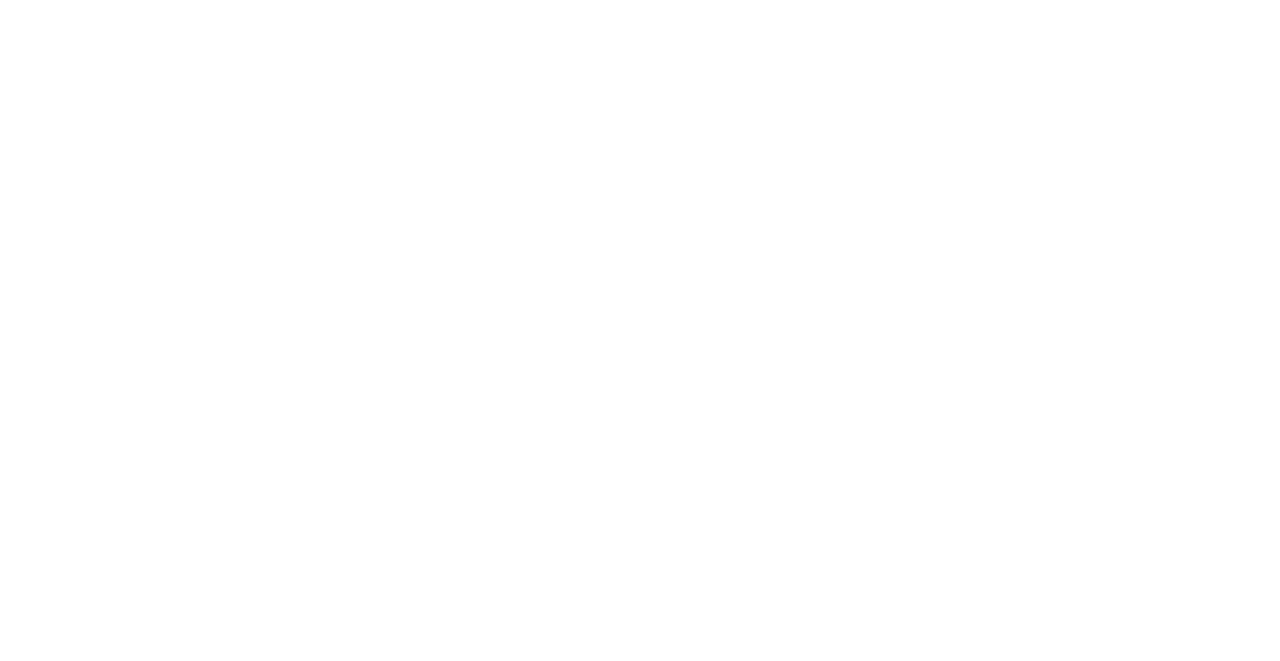
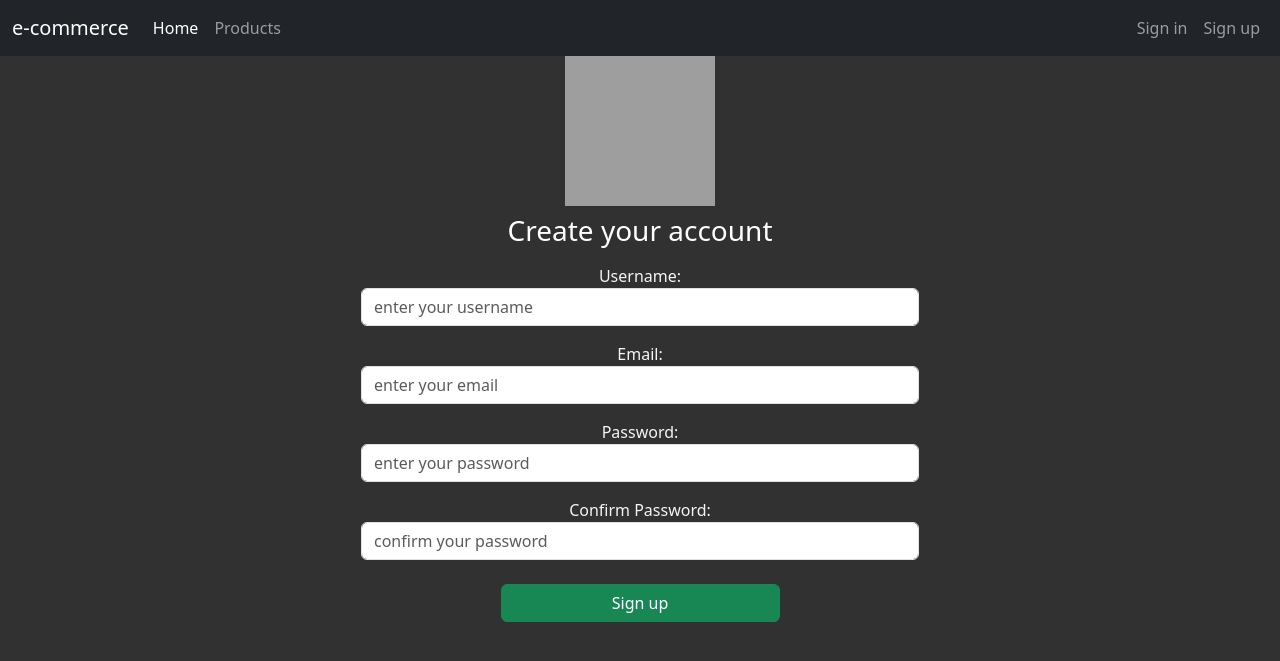
Before and after one commit to guilhermelimaramos/e-commerce_topicos-especiais, a Flask app: page /signup in a window 1280 px wide. Before the commit the part shown is empty. Shown: the top 661 px of the page. Run offline with Flask 3, Linux system fonts and the light colour scheme; grey boxes are pictures that could not be loaded.

Commit message:
Page Sign-up

```diff
--- a/ecommerce/commerce/routes.py
+++ b/ecommerce/commerce/routes.py
@@ -1,7 +1,7 @@
 from commerce import app
 from flask import render_template
 from commerce.models import Product
-from forms import SignUpForm
+from commerce.forms import SignUpForm
 
 @app.route('/')
 def page_home():
--- a/ecommerce/commerce/templates/base.html
+++ b/ecommerce/commerce/templates/base.html
@@ -25,7 +25,7 @@
         </div>
         <div class="navbar-nav ms-auto">
           <a class="nav-link" href="#">Sign in</a>
-          <a class="nav-link" href="#">Sign up</a>
+          <a class="nav-link" href="{{url_for('page_signup')}}">Sign up</a>
         </div>
       </div>
     </div>
@@ -41,6 +41,11 @@
       background-color: #313131;
       color: white;
     }
+    img {
+      height: 150px;
+      width: 150px;
+    }
   </style>
+
 </body>
 </html>
--- a/ecommerce/commerce/templates/signup.html
+++ b/ecommerce/commerce/templates/signup.html
@@ -0,0 +1,33 @@
+{% extends 'base.html' %}
+
+{% block title %}
+  Sign-up form
+{% endblock %}
+
+{% block content %}
+  <body class="text-center">
+    <div class="container">
+      <img src="https://cdn-icons-png.flaticon.com/512/5087/5087579.png" class="mb-2" alt="profile photo">
+      <h1 class="h3 mb-3 font-weight-normal">
+        Create your account
+      </h1>
+      <form method="POST" class="form-register" style="color: whitesmoke;">
+        {{form.username.label()}}
+        {{form.username(class="form-control w-50 m-auto", placeholder="enter your username")}}
+
+        {{form.email.label(class="mt-3")}}
+        {{form.email(class="form-control w-50 m-auto", placeholder="enter your email")}}
+
+        {{form.password1.label(class="mt-3")}}
+        {{form.password1(class="form-control w-50 m-auto", placeholder="enter your password")}}
+
+        {{form.password2.label(class="mt-3")}}
+        {{form.password2(class="form-control w-50 m-auto", placeholder="confirm your password")}}
+        <div class="d-grid">
+          {{form.submit(class="btn btn-success w-25 m-auto mt-4")}}
+        </div>
+
+      </form>
+    </div>
+  </body>
+{% endblock %}
```
